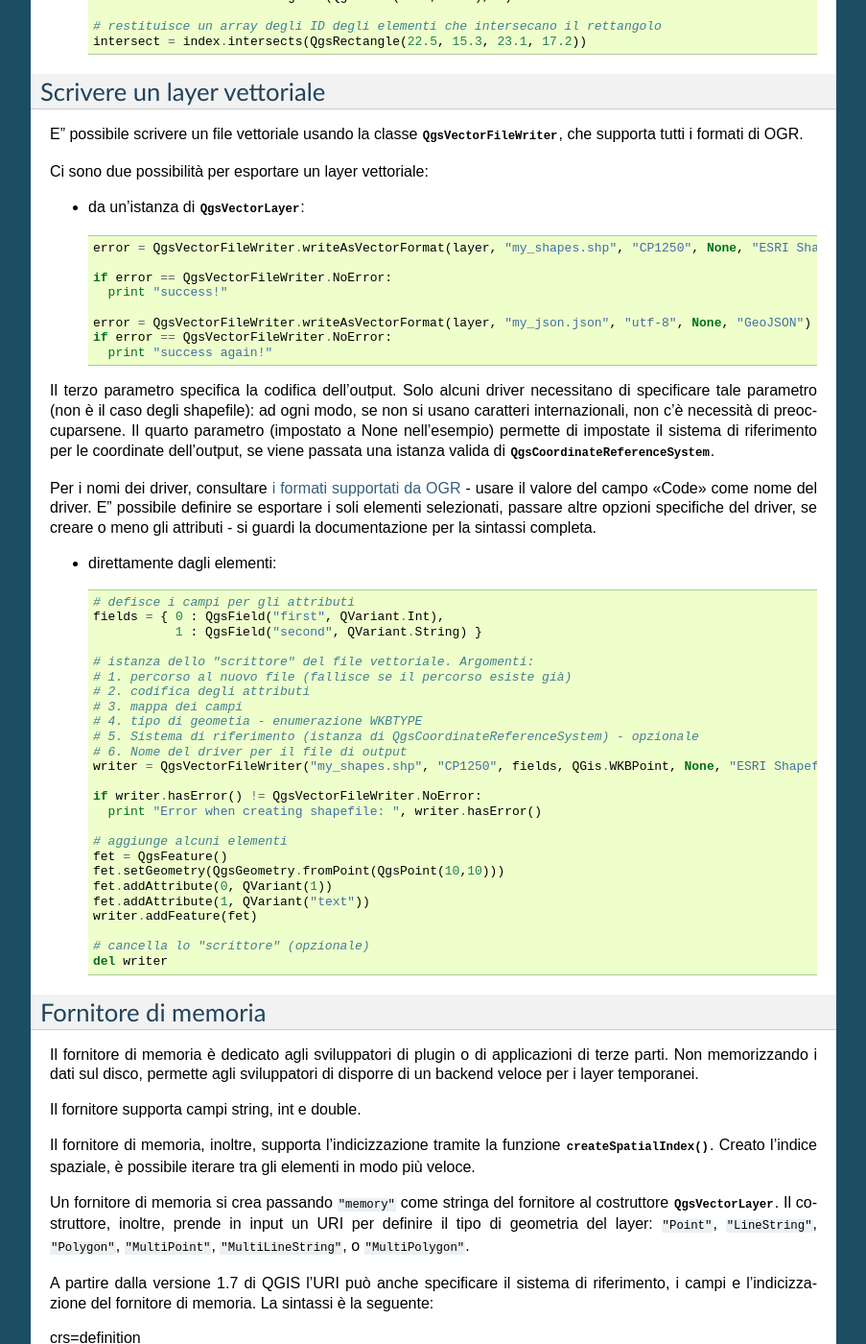
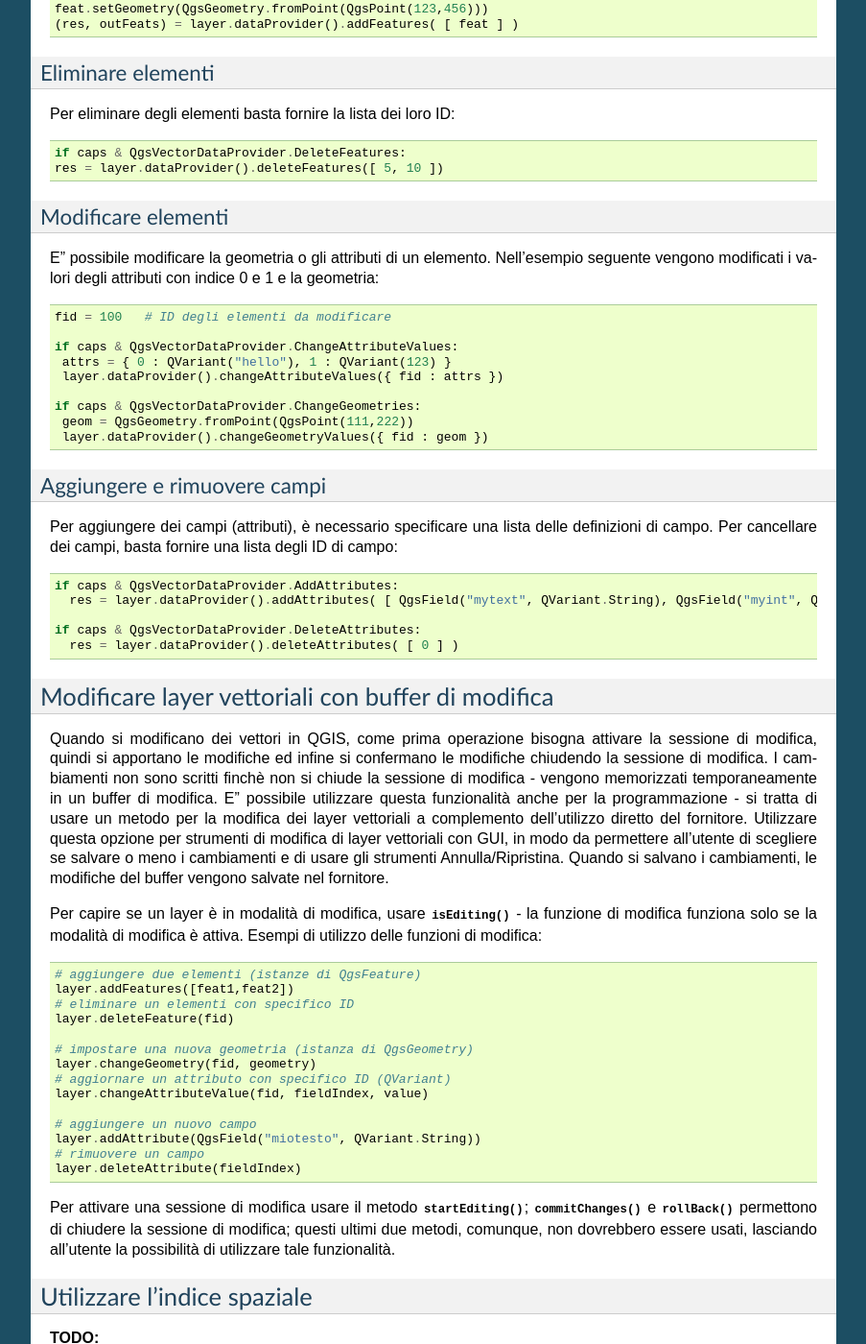
Before and after one commit to slarosa/QGIS-Developer-Cookbook, a Sphinx documentation site: the page built from italian_it/source/vector.rst, in a window 1280 px wide and 1400 px high, scrolled down 1960 px. Shown: the whole window at 96% size, without its empty margins (198-1101 px from the left). Built offline with Sphinx 7.4.7, drawn with Linux system fonts in a browser that asks for light colours; some of the changed text lies outside the part shown.

Commit message:
updates to the Italian version. Added network-analysis.rst and new text in vector.rst

```diff
--- a/italian_it/source/conf.py
+++ b/italian_it/source/conf.py
@@ -48,9 +48,9 @@
 # built documents.
 #
 # The short X.Y version.
-version = '1'
+#version = '1'
 # The full version, including alpha/beta/rc tags.
-release = '1'
+#release = '1'
 
 # The language for content autogenerated by Sphinx. Refer to documentation
 # for a list of supported languages.
@@ -103,7 +103,7 @@
 
 # The name for this set of Sphinx documents.  If None, it defaults to
 # "<project> v<release> documentation".
-#html_title = None
+html_title = "Documentazione PyQGIS"
 
 # A shorter title for the navigation bar.  Default is the same as html_title.
 #html_short_title = None
--- a/italian_it/source/index.rst
+++ b/italian_it/source/index.rst
@@ -23,6 +23,7 @@ Contenuti:
    measure
    settings
    pluginlayer
+   network-analysis
    plugins
 
 Indice e ricerca
--- a/italian_it/source/vector.rst
+++ b/italian_it/source/vector.rst
@@ -85,7 +83,95 @@ Per ottenere l'indice del campo a partire dal suo nome, usare la funzione del fo
 
   fldDesc = provider.fieldNameIndex("DESCRIPTION")
   if fldDesc == -1:
-    print "Field not found!"
+    print "Campo non trovato!"
+
+
+.. index:: layer vettoriali; modifica
+
+Modifica di layer vettoriali
+----------------------------
+
+La maggior parte dei fornitori di dati vettoriali supportano la modifica dei dati; alcune volte supportano giusto un sottoinsieme delle possibili funzionalità di modifica.
+Per ottenere l'insieme di funzionalità supportate da uno specifico fornitore, usare la funzione :func:`capabilities`::
+
+    caps = layer.dataProvider().capabilities()
+
+Utilizzando i metodi successivi per la modifica dei layer vettoriali, i cambiamenti sono direttamente salvati (nei file o database corrispondenti). La sezione :ref:`Modificare layer vettoriali con buffer di modifica <editing-buffer>` spiega come effettuare dei cambiamenti temporanei.
+
+Aggiungere elementi
+^^^^^^^^^^^^^^^^^^^
+
+Per aggiungere degli elementi, creare delle istanze di :class:`QgsFeature` e passarle al metodo del fornitore :func:`addFeatures`. Verranno restituiti due valori: il risultato (true/false) ed una lista degli elementi aggiunti (il loro ID è impostato dal *data store*)::
+
+    if caps & QgsVectorDataProvider.AddFeatures:
+    feat = QgsFeature()
+    feat.addAttribute(0,"hello")
+    feat.setGeometry(QgsGeometry.fromPoint(QgsPoint(123,456)))
+    (res, outFeats) = layer.dataProvider().addFeatures( [ feat ] )
+
+
+Eliminare elementi
+^^^^^^^^^^^^^^^^^^
+
+Per eliminare degli elementi basta fornire la lista dei loro ID::
+
+    if caps & QgsVectorDataProvider.DeleteFeatures:
+    res = layer.dataProvider().deleteFeatures([ 5, 10 ])
+
+Modificare elementi
+^^^^^^^^^^^^^^^^^^^
+
+E' possibile modificare la geometria o gli attributi di un elemento. Nell'esempio seguente vengono modificati i valori degli attributi con indice 0 e 1 e la geometria::
+
+   fid = 100   # ID degli elementi da modificare
+
+   if caps & QgsVectorDataProvider.ChangeAttributeValues:
+    attrs = { 0 : QVariant("hello"), 1 : QVariant(123) }
+    layer.dataProvider().changeAttributeValues({ fid : attrs })
+
+   if caps & QgsVectorDataProvider.ChangeGeometries:
+    geom = QgsGeometry.fromPoint(QgsPoint(111,222))
+    layer.dataProvider().changeGeometryValues({ fid : geom })
+
+Aggiungere e rimuovere campi
+^^^^^^^^^^^^^^^^^^^^^^^^^^^^
+
+Per aggiungere dei campi (attributi), è necessario specificare una lista delle definizioni di campo. Per cancellare dei campi, basta fornire una lista degli ID di campo::
+
+    if caps & QgsVectorDataProvider.AddAttributes:
+      res = layer.dataProvider().addAttributes( [ QgsField("mytext", QVariant.String), QgsField("myint", QVariant.Int) ] )
+
+    if caps & QgsVectorDataProvider.DeleteAttributes:
+      res = layer.dataProvider().deleteAttributes( [ 0 ] )
+
+
+.. _editing-buffer:
+
+Modificare layer vettoriali con buffer di modifica
+--------------------------------------------------
+
+Quando si modificano dei vettori in QGIS, come prima operazione bisogna attivare la sessione di modifica, quindi si apportano le modifiche ed infine si confermano le modifiche chiudendo la sessione di modifica. I cambiamenti non sono scritti finchè non si chiude la sessione di modifica - vengono memorizzati temporaneamente in un buffer di modifica. E' possibile utilizzare questa funzionalità anche per la programmazione - si tratta di usare un metodo per la modifica dei layer vettoriali a complemento dell'utilizzo diretto del fornitore. Utilizzare questa opzione per strumenti di modifica di layer vettoriali con GUI, in modo da permettere all'utente di scegliere se salvare o meno i cambiamenti e di usare gli strumenti Annulla/Ripristina.
+Quando si salvano i cambiamenti, le modifiche del buffer vengono salvate nel fornitore.
+
+Per capire se un layer è in modalità di modifica, usare :func:`isEditing` - la funzione di modifica funziona solo se la modalità di modifica è attiva. Esempi di utilizzo delle funzioni di modifica::
+
+  # aggiungere due elementi (istanze di QgsFeature)
+  layer.addFeatures([feat1,feat2])
+  # eliminare un elementi con specifico ID
+  layer.deleteFeature(fid)
+
+  # impostare una nuova geometria (istanza di QgsGeometry)
+  layer.changeGeometry(fid, geometry)
+  # aggiornare un attributo con specifico ID (QVariant)
+  layer.changeAttributeValue(fid, fieldIndex, value)
+
+  # aggiungere un nuovo campo
+  layer.addAttribute(QgsField("miotesto", QVariant.String))
+  # rimuovere un campo
+  layer.deleteAttribute(fieldIndex)
+
+Per attivare una sessione di modifica usare il metodo :func:`startEditing`; :func:`commitChanges` e :func:`rollBack()` permettono di chiudere la sessione di modifica; questi ultimi due metodi, comunque, non dovrebbero essere usati, lasciando all'utente la possibilità di utilizzare tale funzionalità.
+
 
 .. index:: indice spaziale; utilizzare
 
@@ -180,7 +266,9 @@ Il fornitore supporta campi string, int e double.
 
 Il fornitore di memoria, inoltre, supporta l'indicizzazione tramite la funzione :func:`createSpatialIndex`. Creato l'indice spaziale, è possibile iterare tra gli elementi in modo più veloce.
 
-Un fornitore di memoria si crea passando ``"memory"`` come stringa del fornitore al costruttore :class:`QgsVectorLayer`. Il costruttore, inoltre, prende in input un URI per definire il tipo di geometria del layer: ``"Point"``, ``"LineString"``, ``"Polygon"``, ``"MultiPoint"``, ``"MultiLineString"``, o ``"MultiPolygon"``.
+Un fornitore di memoria si crea passando ``"memory"`` come stringa del fornitore al costruttore :class:`QgsVectorLayer`.
+
+Il costruttore, inoltre, prende in input un URI per definire il tipo di geometria del layer: ``"Point"``, ``"LineString"``, ``"Polygon"``, ``"MultiPoint"``, ``"MultiLineString"``, o ``"MultiPolygon"``.
 
 A partire dalla versione 1.7 di QGIS l'URI può anche specificare il sistema di riferimento, i campi e l'indicizzazione del fornitore di memoria.
 La sintassi è la seguente:
```
Also changed, not shown: other parts of italian_it/source/vector.rst (+0 -2 lines), italian_it/source/network-analysis.rst (added, +423 -0 lines), 1 other file.
